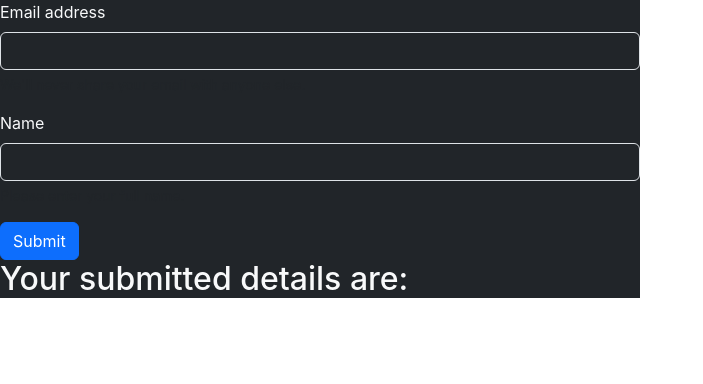
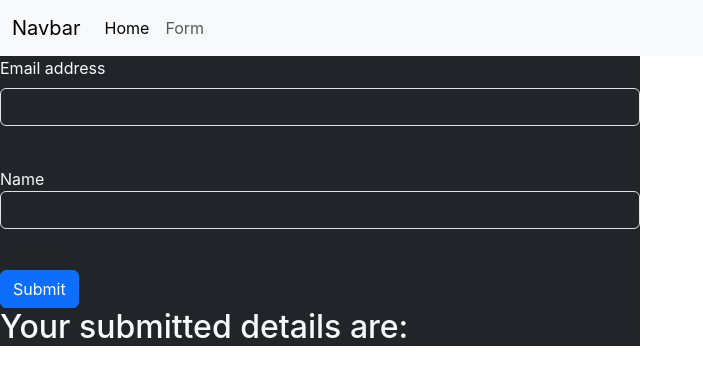
Before and after one commit to NeelShah7144/training_tasks, a React (Create React App) app in the folder crud/: page / in a window 1280 px wide. Shown: the top 384 px of the page, without its empty margins (0-703 px from the left). Built offline with nearby package versions, Linux system fonts and the light colour scheme.

Commit message:
feature: navbar using hoc

```diff
--- a/crud/src/App.js
+++ b/crud/src/App.js
@@ -1,14 +1,20 @@
-import React from 'react';
-import { BrowserRouter as Router, Route, Routes } from 'react-router-dom';
-import FormMain from './components/FormMain';
-import HomePage from './components/HomePage';
+// App.js
+import React from "react";
+import { BrowserRouter as Router, Route, Routes } from "react-router-dom";
+import FormMain from "./components/FormMain";
+import HomePage from "./components/HomePage";
+import withNavbar from "./components/withNavbar";
+
+const HomePageWithNavbar = withNavbar(HomePage);
+const FormMainWithNavbar = withNavbar(FormMain);
 
 function App() {
   return (
     <Router>
       <Routes>
-        <Route path="/" element={<FormMain />} />
-        <Route path="/HomePage" element={<HomePage />} />
+        <Route path="/" element={<FormMainWithNavbar />} />
+        <Route path="/HomePage" element={<HomePageWithNavbar />} />
+        <Route path="/FormMain" element={<FormMainWithNavbar />} />
       </Routes>
     </Router>
   );
--- a/crud/src/components/FormMain.js
+++ b/crud/src/components/FormMain.js
@@ -6,7 +6,8 @@
   const nameRef = useRef(null);
   const [storeValue, setStoreValue] = useState([]);
   const [id, setId] = useState(0);
-  const [isSubmitted, setIsSubmitted] = useState(false);
+  const [isSubmitted,
+     setIsSubmitted] = useState(false);
   //const navigate = useNavigate();
 
   const handleSubmit = (e) => {
@@ -43,7 +44,7 @@
           <div id="emailHelp" className="form-text">We'll never share your email with anyone else.</div>
         </div>
         <div className="mb-3">
-          <label htmlFor="name" className="form-label">Name</label>
+          <label htmlFor="name" className="form-labe    l">Name</label>
           <input
             type="text"
             className="form-control bg-dark text-light"
--- a/crud/src/components/HomePage.js
+++ b/crud/src/components/HomePage.js
@@ -3,7 +3,7 @@
 export default function HomePage() {
   return (
     <div>
-      <h1>Hwllo....Welcome....!!</h1>
+     <h1>Hellooo</h1>
     </div>
   )
 }
--- /dev/null
+++ b/crud/src/components/Navbar.js
@@ -0,0 +1,45 @@
+import React from "react";
+import { Link } from "react-router-dom";
+
+export default function Navbar() {
+  return (
+    <div>
+      <nav className="navbar navbar-expand-lg bg-body-tertiary">
+        <div className="container-fluid">
+          <a className="navbar-brand" href="#">
+            Navbar
+          </a>
+          <button
+            className="navbar-toggler"
+            type="button"
+            data-bs-toggle="collapse"
+            data-bs-target="#navbarSupportedContent"
+            aria-controls="navbarSupportedContent"
+            aria-expanded="false"
+            aria-label="Toggle navigation"
+          >
+            <span className="navbar-toggler-icon"></span>
+          </button>
+          <div className="collapse navbar-collapse" id="navbarSupportedContent">
+            <ul className="navbar-nav me-auto mb-2 mb-lg-0">
+              <li className="nav-item">
+                <Link
+                  className="nav-link active"
+                  aria-current="page"
+                  to="/HomePage"
+                >
+                  Home
+                </Link>
+              </li>
+              <li className="nav-item">
+                <Link className="nav-link" to="/FormMain">
+                  Form
+                </Link>
+              </li>
+            </ul>
+          </div>
+        </div>
+      </nav>
+    </div>
+  );
+}
--- /dev/null
+++ b/crud/src/components/withNavbar.js
@@ -0,0 +1,14 @@
+// components/withNavbar.js
+import React from "react";
+import Navbar from "./Navbar";
+
+const withNavbar = (WrappedComponent) => {
+  return (props) => (
+    <>
+      <Navbar />
+      <WrappedComponent {...props} />
+    </>
+  );
+};
+
+export default withNavbar;
```
